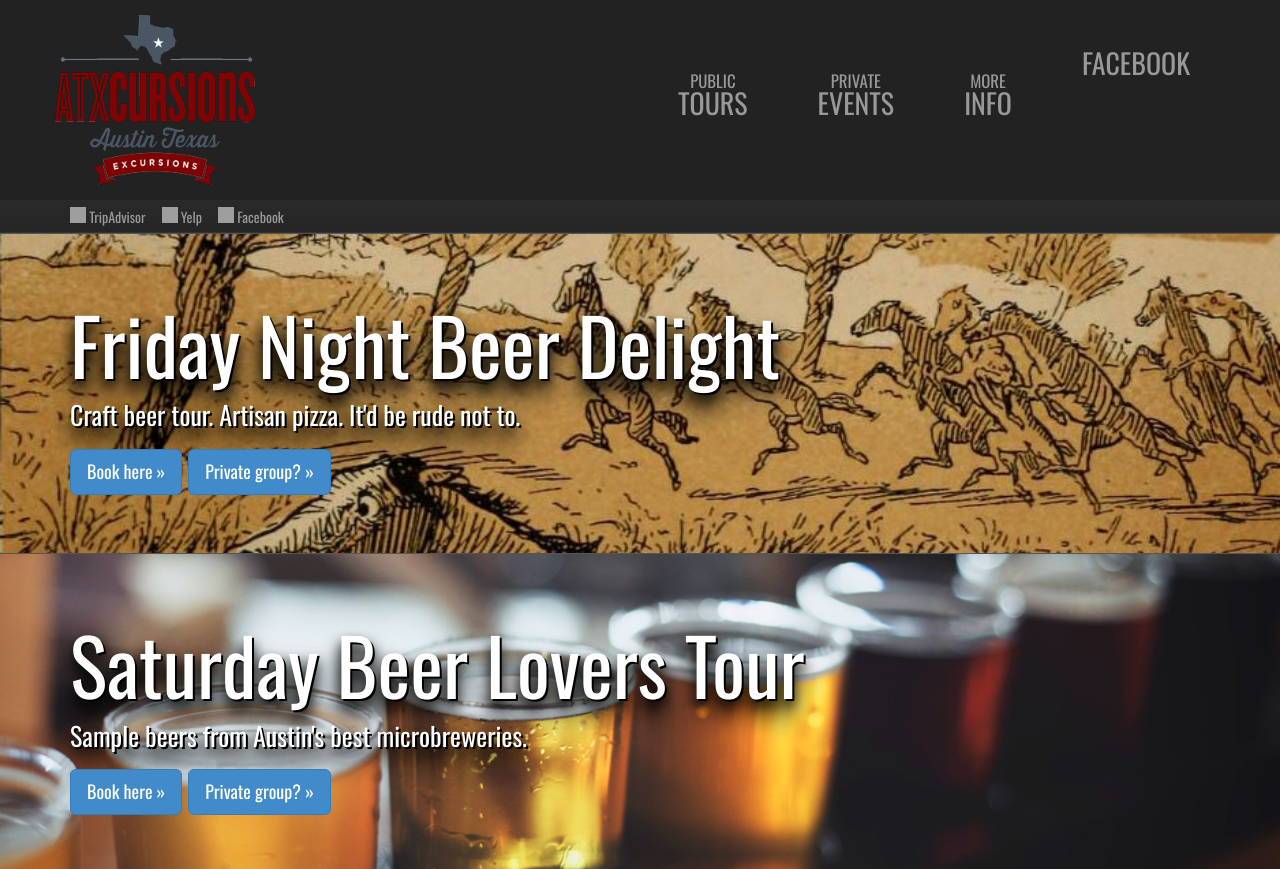
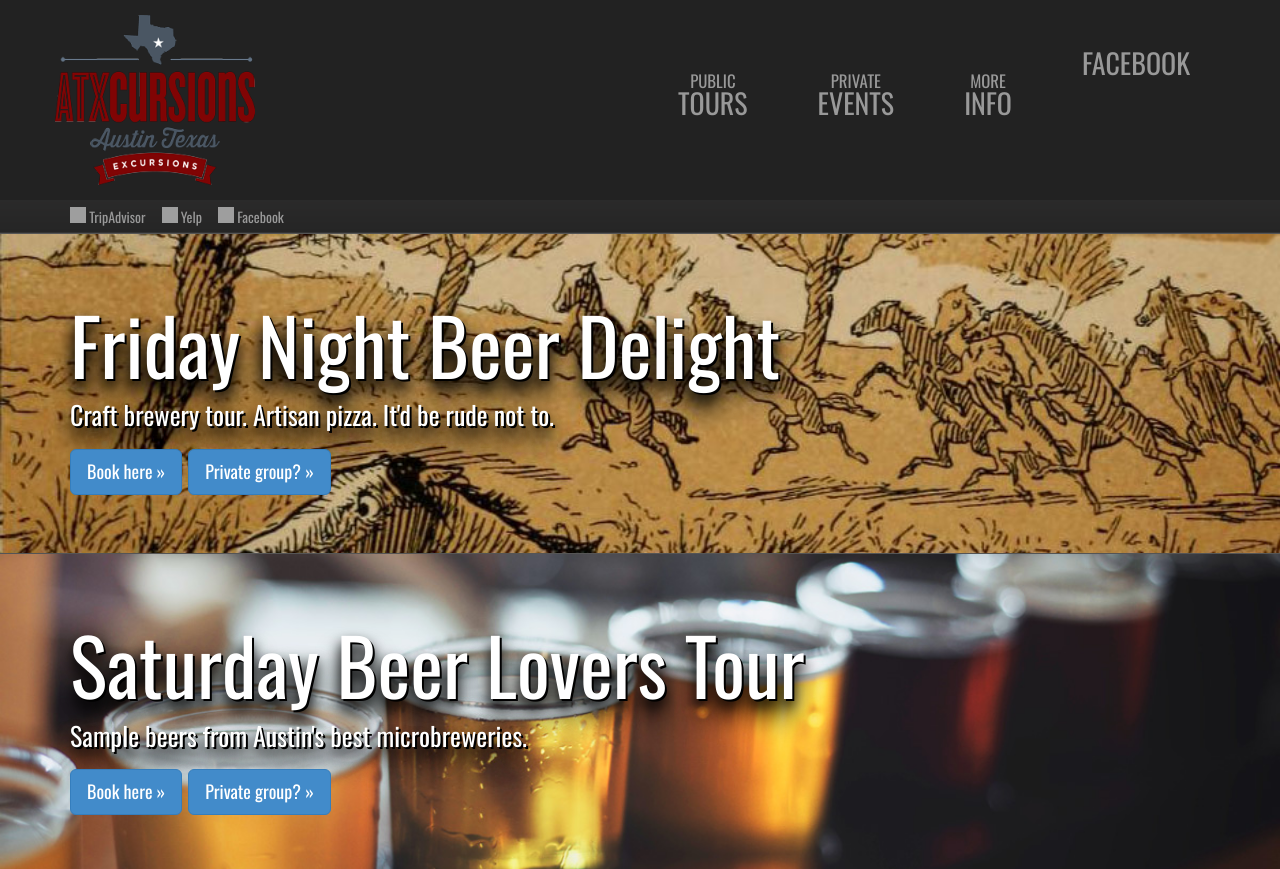
Before and after one commit to Gennovacap-Technology/axtcursions, a Jekyll site: the page built from index.html, in a window 1280 px wide, cut to the strip 0-869 px from the top of the page. Built offline with Jekyll 4.4.1, drawn with Linux system fonts in a browser that asks for light colours; nearby versions of some CDN libraries; Markdown is read by kramdown in place of the engine named in the settings; grey boxes are pictures that could not be loaded.

Commit message:
changing homepage wording for friday

```diff
--- a/attribution.html
+++ b/attribution.html
@@ -286,6 +286,8 @@ title: Photo Attribution
             <a href="https://www.flickr.com/photos/elchupacabra/14580811205">https://www.flickr.com/photos/elchupacabra/14580811205</a></li>
           <li>Mark Scott<br />
             <a href="https://www.flickr.com/photos/elchupacabra/14394427877">https://www.flickr.com/photos/elchupacabra/14394427877</a></li>
+          <li>Adam Barhan<br />
+          <a href="https://www.flickr.com/photos/adambarhan/7076840367/in/photolist-buMbtU-bMmE66-6mB6xC-frEhcg">https://www.flickr.com/photos/adambarhan/7076840367</a></li>
         </ul>
       </div>
     </div>
--- a/index.html
+++ b/index.html
@@ -8,7 +8,7 @@ description: River tubing and brewery tours in Austin, TX. Join us for an advent
       <div class="container">
           <div class="jumbotron-caption">
             <h2>Friday Night Beer Delight</h2>
-            <p>Craft beer tour. Artisan pizza. It'd be rude not to.</p>
+            <p>Craft brewery tour. Artisan pizza. It'd be rude not to.</p>
 
             <p><a class="btn btn-lg btn-primary" href="https://atxcursions.rezdy.com/45940/friday-night-beer-delight" role="button">Book here &raquo;</a>  <a class="btn btn-lg btn-primary" href="/private-party-events.html" role="button">Private group? &raquo;</a></p>
           </div>
```
Also changed, not shown: images/adelberts-tripel-b.jpg (added).
